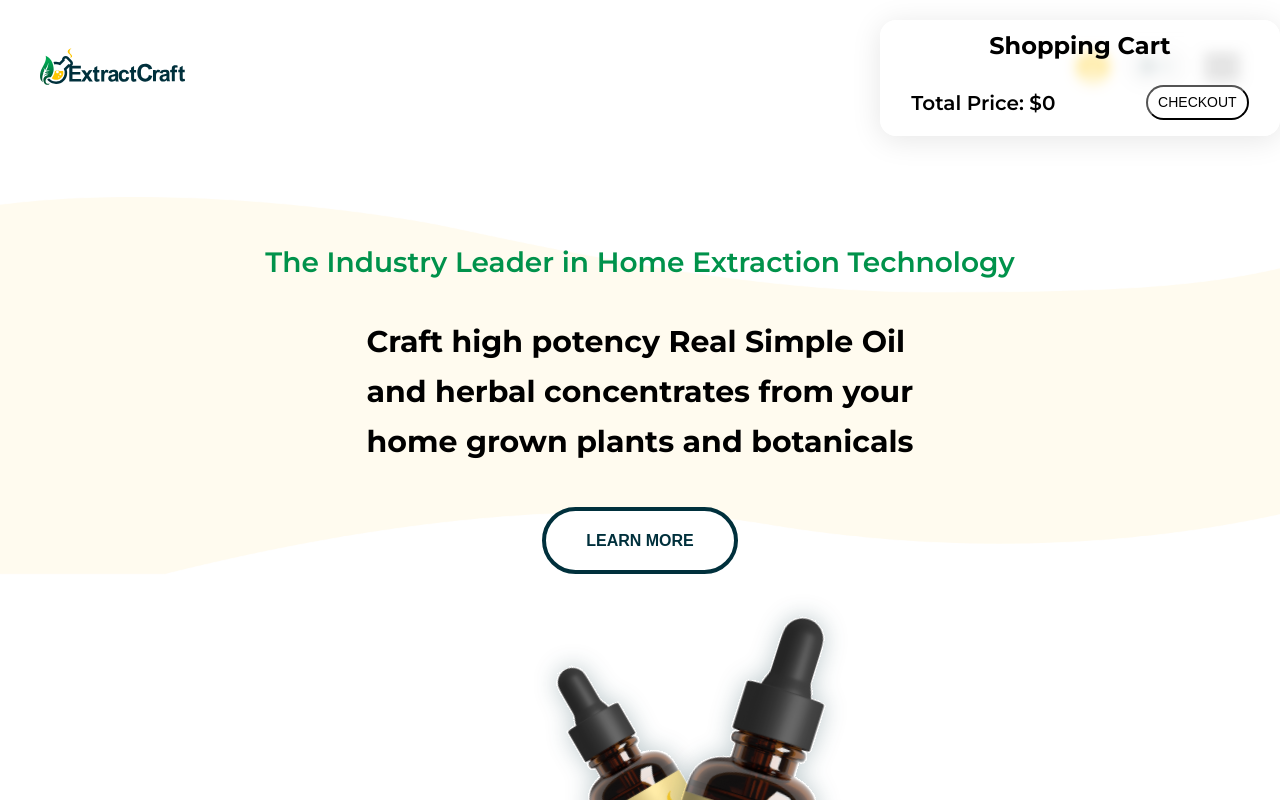
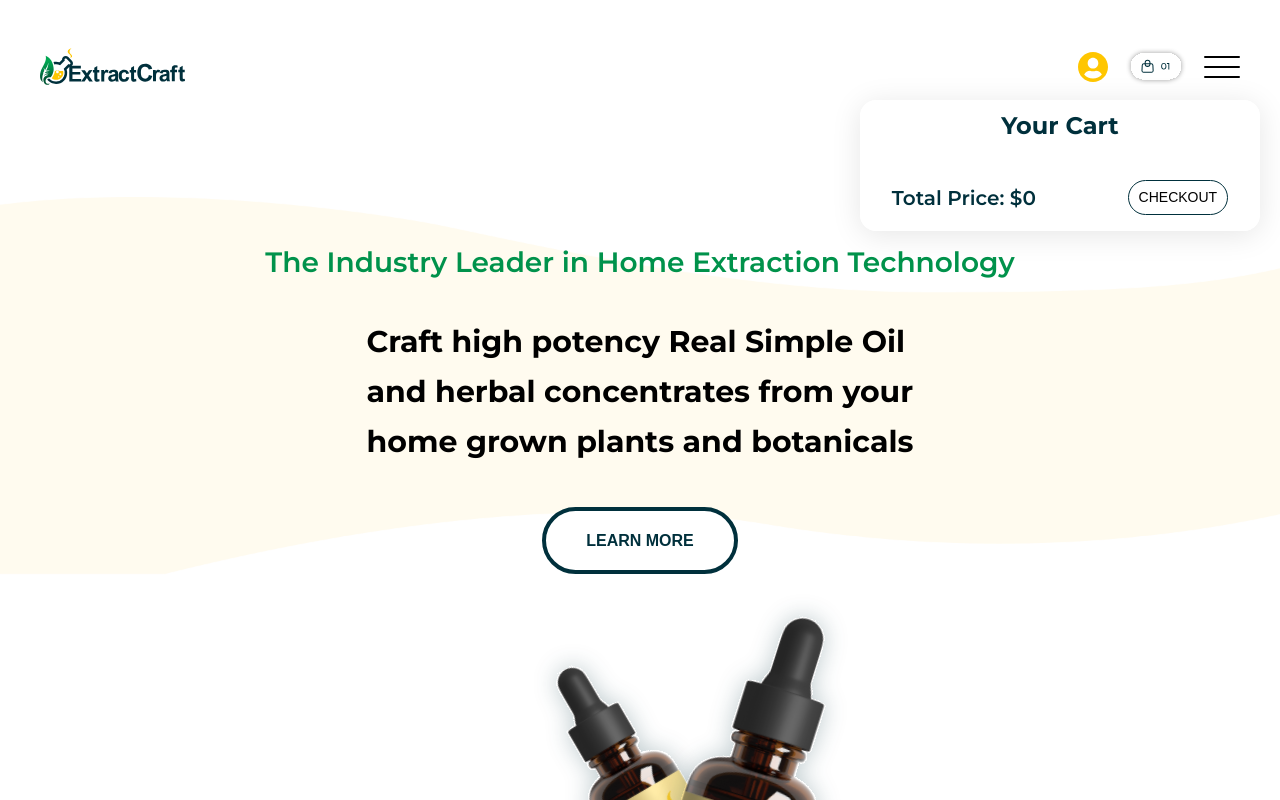
Before and after one commit to GavriloStankovic/Extract-Craft, a React (Create React App) app: page / in a window 1280 px wide. Both pictures are taken after a click on the icon 1156 px from the left and 66 px from the top of the page. Shown: the top 800 px of the page. Built offline with nearby package versions, Linux system fonts and the light colour scheme.

Commit message:
Quantity min solved, Cart Preview is now apsolute

```diff
--- a/src/components/CartPreview/CartPreview.jsx
+++ b/src/components/CartPreview/CartPreview.jsx
@@ -3,6 +3,7 @@ import "./CartPreview.scss";
 import { useContext } from "react";
 import { CartContext } from "../../context/CartContext/CartContext";
 import { useNavigate } from "react-router";
+import { Fade } from "react-reveal";
 
 const CartPreview = () => {
   const { cartItems, resetCart, totalPrice } = useContext(CartContext);
@@ -12,8 +13,9 @@ const CartPreview = () => {
   };
   return (
     <div>
+      <Fade top duration={400}>
         <div className="cart-wrapper">
-        <h2>Shopping Cart</h2>
+          <h2>Your Cart</h2>
           {cartItems.map((cartItem) => (
             <div key={cartItem.index} className="cart-item">
               <img src={cartItem.image} alt={cartItem.p1} />
@@ -38,6 +40,7 @@ const CartPreview = () => {
             </button>
           </div>
         </div>
+      </Fade>
     </div>
   );
 };
--- a/src/components/CartPreview/CartPreview.scss
+++ b/src/components/CartPreview/CartPreview.scss
@@ -1,12 +1,12 @@
 .cart-wrapper {
-    position: fixed;
+    position: absolute;
     display: flex;
     flex-direction: column;
     gap: 15px;
-    right: 0;
-    top: 20px;
+    right: 20px;
+    top: 100px;
     width: 400px;
-    max-height: 300px;
+    max-height: 600px;
     z-index: 3;
     background: rgba(255, 255, 255, 0.48);
     border-radius: 16px;
@@ -17,6 +17,7 @@
     overflow: auto;
 
     h2 {
+        color: #00303C;
         text-align: center;
         margin: 0;
         padding: 10px;
@@ -43,6 +44,7 @@
             p {
                 margin: 0;
                 font-size: 15px;
+                color: #00303C;
             }
         }
 
@@ -60,11 +62,12 @@
         justify-content: space-around;
         align-items: center;
         gap: 30px;
-        padding-bottom: 15px;
+        padding: 15px 0;
 
         .total-price {
             font-size: 20px;
             font-weight: 600;
+            color: #00303C;
         }
 
         button {
@@ -80,6 +83,7 @@
             font-size: 14px;
             line-height: 29px;
             transition: transform 0.4s ease-in-out;
+            border: 1px solid #00303C;
         }
 
         button:hover {
--- a/src/context/CartContext/CartContext.jsx
+++ b/src/context/CartContext/CartContext.jsx
@@ -30,7 +30,7 @@ const CartProvider = ({ children }) => {
   const removeFromCart = (id) => {
     const item = cartItems.find((cartItem) => cartItem.id === id);
 
-    if (item && item.quantity > 0) {
+    if (item && item.quantity > 1) {
       const updatedCartItems = cartItems.map((cartItem) =>
         cartItem.id === id
           ? { ...cartItem, quantity: cartItem.quantity - 1 }
```
Lines whose indentation alone changed are shown as unchanged.
